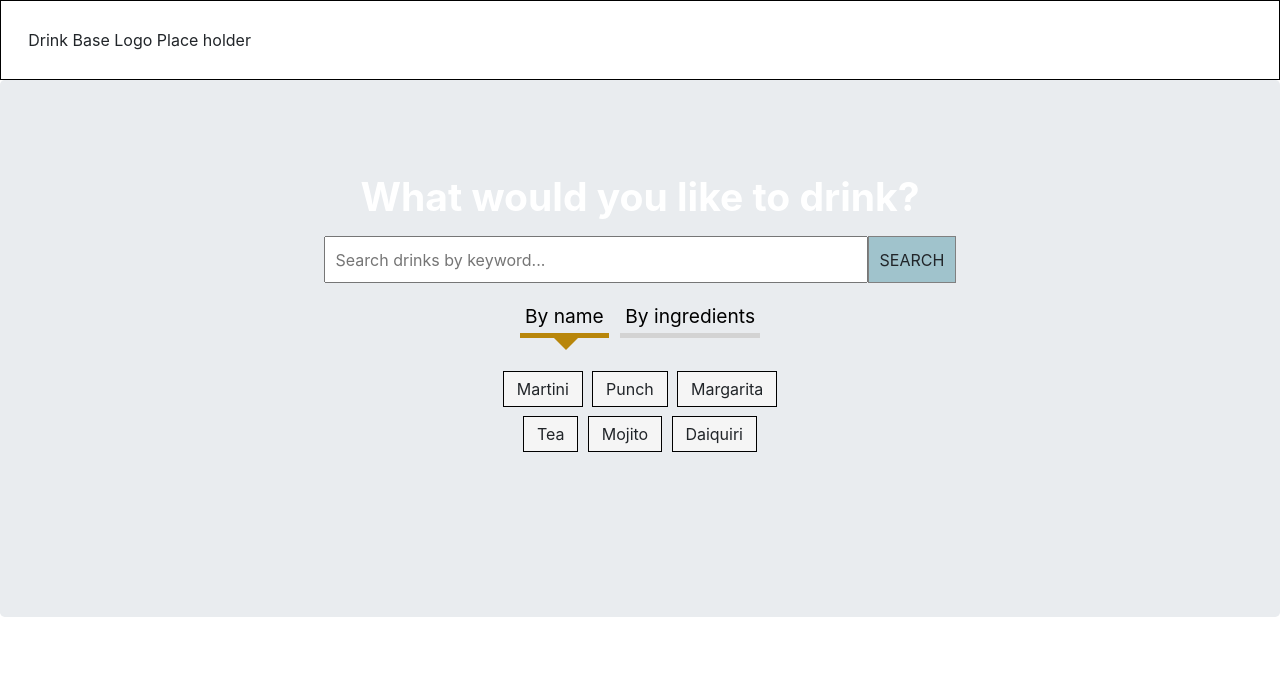
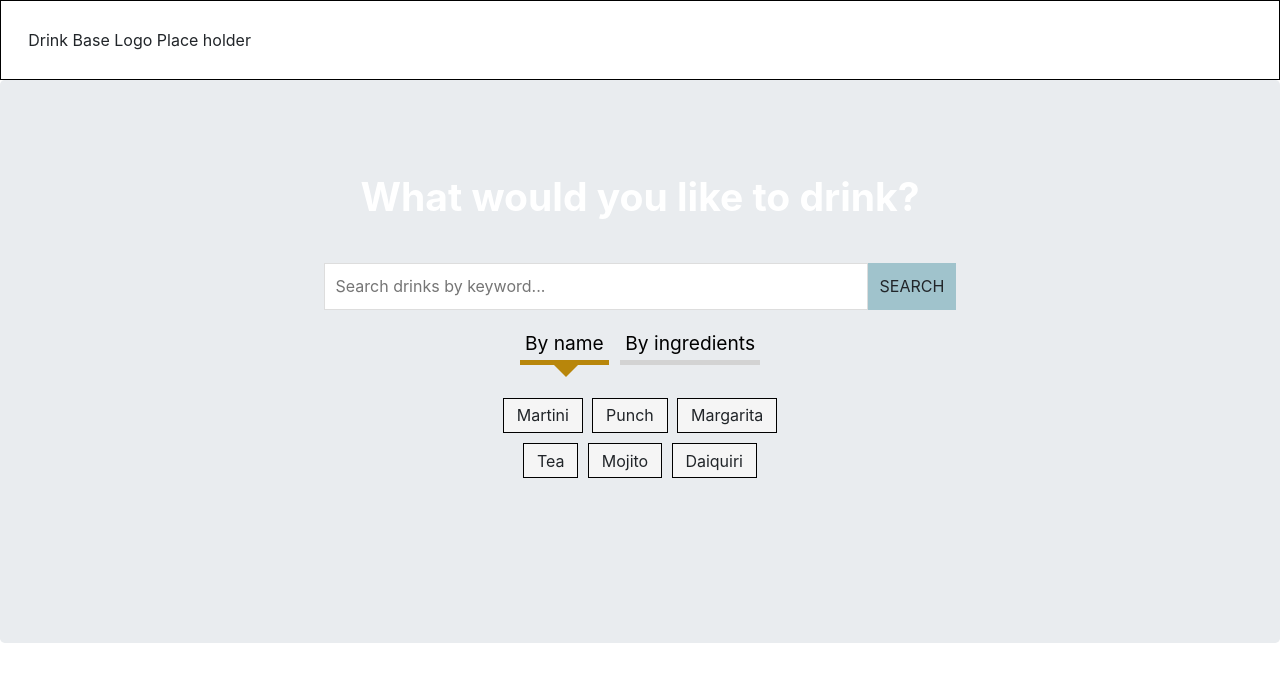
Before and after one commit to krisrss/drinks-base, a React (Create React App) app: page / in a window 1280 px wide. Shown: the top 682 px of the page. Built offline with nearby package versions, Linux system fonts and the light colour scheme.

Commit message:
Adjust design of searchbar

```diff
--- a/src/css/InputTags.css
+++ b/src/css/InputTags.css
@@ -1,6 +1,6 @@
 .InputTags{
     position: absolute;
-    top: 0.75em;
+    top: 2.15em;
     left: 0.55em;
 }
 
--- a/src/css/SearchBar.css
+++ b/src/css/SearchBar.css
@@ -8,16 +8,17 @@
 .SearchBar{
     width: 39.5em;
     margin: 0 auto;
+    padding-top: 1.65em;
 }
 
 .SearchBar input{
     width: 34em;
-    padding: 0.6em;
+    padding: 0.66em;
+    border: 1px solid #DDD;
 }
 
 .SearchBar .button{
-    padding: 0.66em;
-    border: 1px solid grey;
+    padding: 0.72em;
     width: 5.5em;
     text-decoration: none;
     color: inherit;
```
